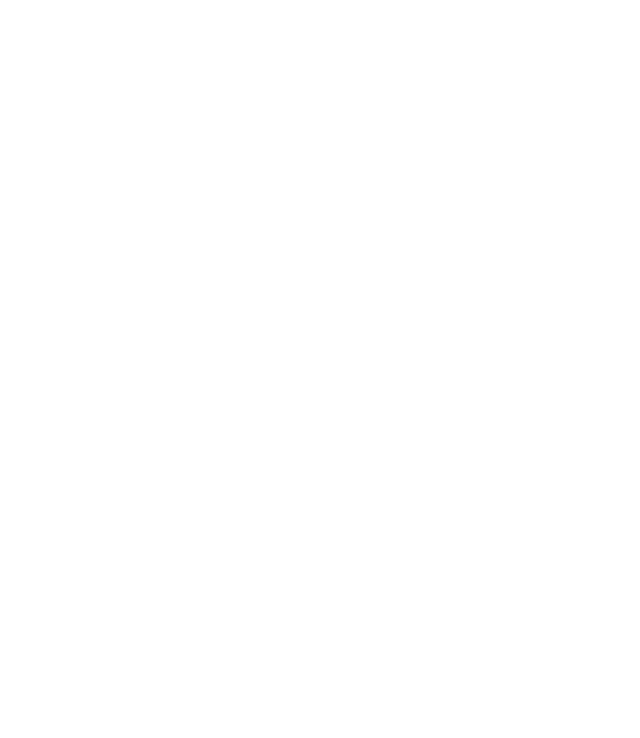
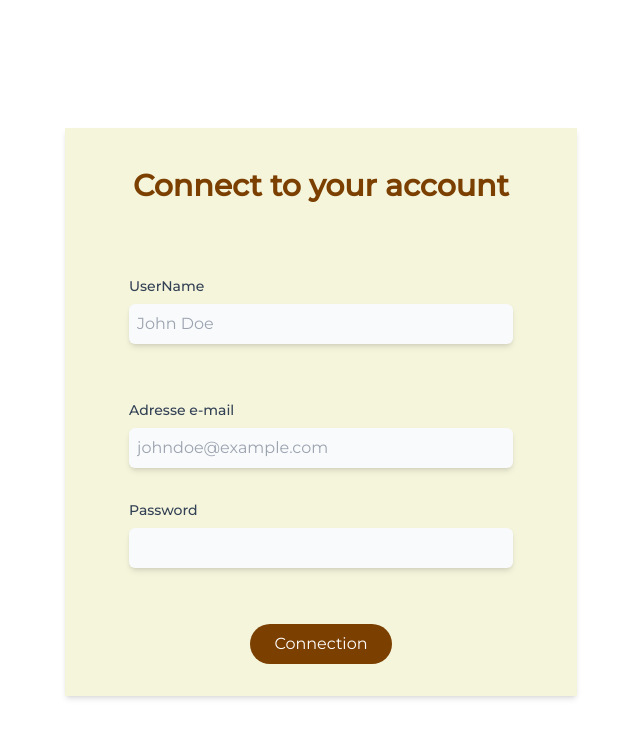
Before and after one commit to mayamelissa15/Cosy-Coffee, a React (Create React App) app in the folder FRONT/: page /Registration in a window 1280 px wide. Before the commit this address had no page. Shown: the top 738 px of the page, without its empty margins (319-959 px from the left). Built offline with nearby package versions, Linux system fonts and the light colour scheme.

Commit message:
Adjust some details

```diff
--- a/FRONT/src/App.js
+++ b/FRONT/src/App.js
@@ -3,6 +3,7 @@ import { BrowserRouter as Router , Route , Routes } from "react-router-dom";
 import HomePage from "./HomePage";
 import AdminMenu from "./AdminMenu";
 import Login from "./Login";
+import Registration from "./Registration";
 import UserMenu from "./UserMenu";
 import CoffeMenu from "./CoffeMenu";
 import PastryMenu from "./PastryMenu";
@@ -24,6 +25,7 @@ function App() {
     <Route path='/' exact Component={HomePage} />
     <Route path='/AdminMenu' Component={AdminMenu}/>
     <Route path='/Login' Component={Login}/>
+    <Route path='/Registration' Component={Registration}/>
     <Route path='/UserMenu' Component={UserMenu}></Route>
     <Route path='/UserMenu2' Component={UserMenu2}></Route>
     <Route path='AdminMenu/CoffeMenu' Component={CoffeMenu}></Route>
--- a/FRONT/src/BasDePage.js
+++ b/FRONT/src/BasDePage.js
@@ -1,5 +1,5 @@
 const BasDePage = () => {
-    return ( <div class="py-10 bg-[#fef5f1] ">
+    return ( <div class="py-10 bg-[#F5F5DC] ">
     <div class="container mx-auto grid grid-cols-1 md:grid-cols-2 lg:grid-cols-4 ">
       <div class="text-black">
         <h1 class="text-2xl font-bold mb-4">Cozy Coffee</h1>
--- a/FRONT/src/Cards.js
+++ b/FRONT/src/Cards.js
@@ -1,5 +1,5 @@
 const Cards = (props) => {
-    return ( <div className="bg-white rounded-xl">
+    return ( <div className="bg-[#F5F5DC] rounded-xl">
         <div className=" w-64 h-64 shadow-sm hover:shadow-xl rounded-3xl p-6  duration-500 transition ease-in-out transform hover:scale-110">
         <img src={props.image} className="text-black z-10 text-center text-xl w-24 h-24 p-6 mx-auto  " ></img>
         <h1 className="text-lg text-black font-medium text-center">{props.title}</h1>
--- a/FRONT/src/Formulaire.js
+++ b/FRONT/src/Formulaire.js
@@ -33,20 +33,20 @@ const HandleClick = async e =>{
 
 
     return (
-  <div className="bg-[#fef5f1] m-32 py-8 rounded-lg flex flex-col items-center shadow-xl">
+  <div className="bg-[#F5F5DC] m-32 py-8 rounded-lg flex flex-col items-center shadow-xl">
   <h2 className="text-3xl font-semibold  mb-8 text-[#7B3F00]">Réservez une table</h2>
   <div className="flex justify-between p-4 ">
     <div><img src={pastry} className='h-96'></img></div>
    <div>
 
    <form className="flex flex-col w-[500px]" action='/' method='POST'>
-   <div className="mb-4">
+   {/* <div className="mb-4">
       <label for="IdComm" className="block text-sm font-medium text-slate-700">id</label>
       <input type="number" id="IdComm" name="IdComm" className="focus:outline-none mt-1 p-2 block w-full rounded-md  shadow-md after:content-['*'] after:ml-0.5 after:text-red-500" onChange={handleChange} placeholder="John Doe" required></input>
-    </div>
+    </div> */}
     <div className="mb-4">
-      <label for="name" className="block text-sm font-medium text-slate-700">Nom</label>
-      <input type="text" id="name" name="Name" className="focus:outline-none mt-1 p-2 block w-full rounded-md  shadow-md after:content-['*'] after:ml-0.5 after:text-red-500" onChange={handleChange} placeholder="John Doe" required></input>
+      <label for="Name" className="block text-sm font-medium text-slate-700">Nom</label>
+      <input type="text" id="Name" name="Name" className="focus:outline-none mt-1 p-2 block w-full rounded-md  shadow-md after:content-['*'] after:ml-0.5 after:text-red-500" onChange={handleChange} placeholder="John Doe" required></input>
     </div>
 
 
--- a/FRONT/src/Navbar.js
+++ b/FRONT/src/Navbar.js
@@ -21,8 +21,10 @@ const Navbar = () => {
      </ul>
  </div>
  <div class="flex justify-between gap-2 p-4">
- <button className="bg-[#7B3F00] text-white px-6 py-2 m-2 rounded-full hover:shadow-md  hover:bg-black duration-500 ">Sign up </button>
+ <Link to='/Registration'><button className="bg-[#7B3F00] text-white px-6 py-2 m-2 rounded-full hover:shadow-md  hover:bg-black duration-500 ">Sign up </button></Link>
+ <Link to='/Login'>
  <button class=" px-6 py-2 m-2  rounded-full hover:shadow-md  duration-500 ">Login </button>
+ </Link>
 
  </div>
     </navbar>
--- /dev/null
+++ b/FRONT/src/NavbarNoAction.js
@@ -0,0 +1,35 @@
+import profile from './Assets/account_circle.png'
+import { Link } from 'react-router-dom';
+const NavbarNoAction = () => {
+    return ( <div>
+        <div class=" shadow-md   ">
+    <navbar class=" bg-white flex justify-between gap-2 text-md text-black font-medium   ">
+     <logo className="p-6">
+        CosyCoffe
+    {/* <img src={logo} className='w-16 h-16' ></img> */}
+     </logo>
+
+ <div className='p-6 m-2' >
+     <ul class="flex justify-evenly gap-12">
+         <li ><Link to="/" class="nav-Links "  >Home</Link></li>
+         <li ><Link to="/UserMenu" class="nav-Links "  >Menu</Link></li>
+         <li ><Link to="/Formulaire" class="nav-Links "  >Reservation</Link></li>
+         {/* <!-- drop down here books/Tables --> */}
+         <li ><Link to="/About" class="nav-Links "  >About us</Link></li>
+         {/* <!-- Hostorique/produit/PageInstagram/Reseaux --> */}
+     </ul>
+ </div>
+
+ <Link to='/AdminMenu'>
+<div class="flex items-center my-8 gap-4 mx-4 ">
+ <img src={profile} className=''></img>
+ <p className='text-md text-black font-medium hover:font-semibold'>John doe </p>
+</div>
+ </Link>
+
+    </navbar>
+ </div>
+    </div> );
+}
+
+export default NavbarNoAction;
--- /dev/null
+++ b/FRONT/src/Registration.js
@@ -0,0 +1,32 @@
+import Navbar from "./Navbar";
+
+const Registration = () => {
+    return ( <div className="bg-[#F5F5DC] mx-96 my-32 shadow-md ">
+
+    <div className="py-2 text-center">
+    <h1 className="text-3xl font-semibold  m-8 text-[#7B3F00]">Connect to your account</h1>
+
+    </div>
+        <form >
+    <div className=" mx-auto mb-4 w-96 py-8">
+  <label for="name" className="block text-sm font-medium text-slate-700">UserName</label>
+  <input type="text" id="name" name="name" className="bg-slate-50 focus:outline-none mt-2 p-2 block w-full rounded-md  shadow-md after:content-['*'] after:ml-0.5 after:text-red-500" placeholder="John Doe" required></input>
+</div>
+<div className=" mx-auto mb-4 w-96 py-2">
+  <label for="email" className="block text-sm font-medium text-slate-700">Adresse e-mail</label>
+  <input type="email" id="email" name="email" className="bg-slate-50  focus:outline-none mt-2 p-2 block w-full rounded-md   after:content-['*'] after:ml-0.5 after:text-red-500 shadow-md focus:border-none" placeholder="johndoe@example.com" required></input>
+</div >
+<div className=" mx-auto mb-4 w-96 py-2">
+  <label for="password" className="block text-sm font-medium text-slate-700">Password</label>
+  <input type="password" id="password" name="password" className="bg-slate-50  focus:outline-none mt-2 p-2 block w-full rounded-md   after:content-['*'] after:ml-0.5 after:text-red-500 shadow-md focus:border-none"  required></input>
+</div>
+
+<div className=" flex justify-center p-8">
+  <button type="submit" className=" bg-[#7B3F00] text-white px-6 py-2 mx-2 rounded-full hover:shadow-md  hover:bg-black duration-500 ">Connection</button>
+</div>
+    </form></div>
+
+ );
+}
+
+export default Registration;
--- a/FRONT/src/Services.js
+++ b/FRONT/src/Services.js
@@ -15,7 +15,7 @@ const Services = () => {
    <div className=" flex justify-around gap-8 p-12 z-10">
 
     <Cards title='Types of coffee' text='some information about that' image={cup} ></Cards>
-    <Cards title='Bean varieties' text='some information about that' image={pastry}></Cards>
+    <Cards title='Types of cupcakes' text='some information about that' image={pastry}></Cards>
     <Cards title='Pastry' text='some information about that' image={pastry2}></Cards>
     <Cards title='coffee to go ' text='some information about that' image={cup2}></Cards>
    </div>
--- a/FRONT/src/Slider.js
+++ b/FRONT/src/Slider.js
@@ -35,8 +35,8 @@ const Slider = ({props}) => {
             <p className="text-lg font-normal text-slate-800  py-2 ">  Our café offers a carefully curated selection of delightful and cosy treats</p>
           </div>
           <div className="slide ">
-           <div className="bg-white rounded-full p-8 hover:bg-black hover:text-white duration-500"><BtnSlider moveSlide={prevSlide} direction="prev" ></BtnSlider></div>
-           <div className="bg-white rounded-full p-8 hover:bg-black hover:text-white duration-500" > <BtnSlider moveSlide={nextSlide} direction="next" ></BtnSlider></div>
+           <div className="bg-white rounded-full p-8 hover:bg-[#F5F5DC] hover:text-white duration-500"><BtnSlider moveSlide={prevSlide} direction="prev" ></BtnSlider></div>
+           <div className="bg-white rounded-full p-8 hover:bg-[#F5F5DC] hover:text-white duration-500" > <BtnSlider moveSlide={nextSlide} direction="next" ></BtnSlider></div>
           </div>
         </div>
 
--- a/FRONT/src/TestimonialSlider.js
+++ b/FRONT/src/TestimonialSlider.js
@@ -28,8 +28,8 @@ const TestimonialSlider = () => {
   );
 
   return (
-   <div className="bg-[#fef5f1] p-4">
-     <div className="m-32  testimonial-slider shadow-md bg-white  p-8">
+   <div className=" p-4">
+     <div className="m-32  testimonial-slider shadow-md bg-[#F5F5DC]  p-8">
 
 <h1 className="text-3xl  text-black font-medium text-center">What people say about us ! </h1>
 <span className="text-center bg-black w-2 h-2"></span>
```
Also changed, not shown: FRONT/src/Login.js (+9 -9 lines), FRONT/src/Assets/account_circle.png (added), FRONT/src/a_faire.txt, 1 other file (tests, documents, lock files or other folders).
